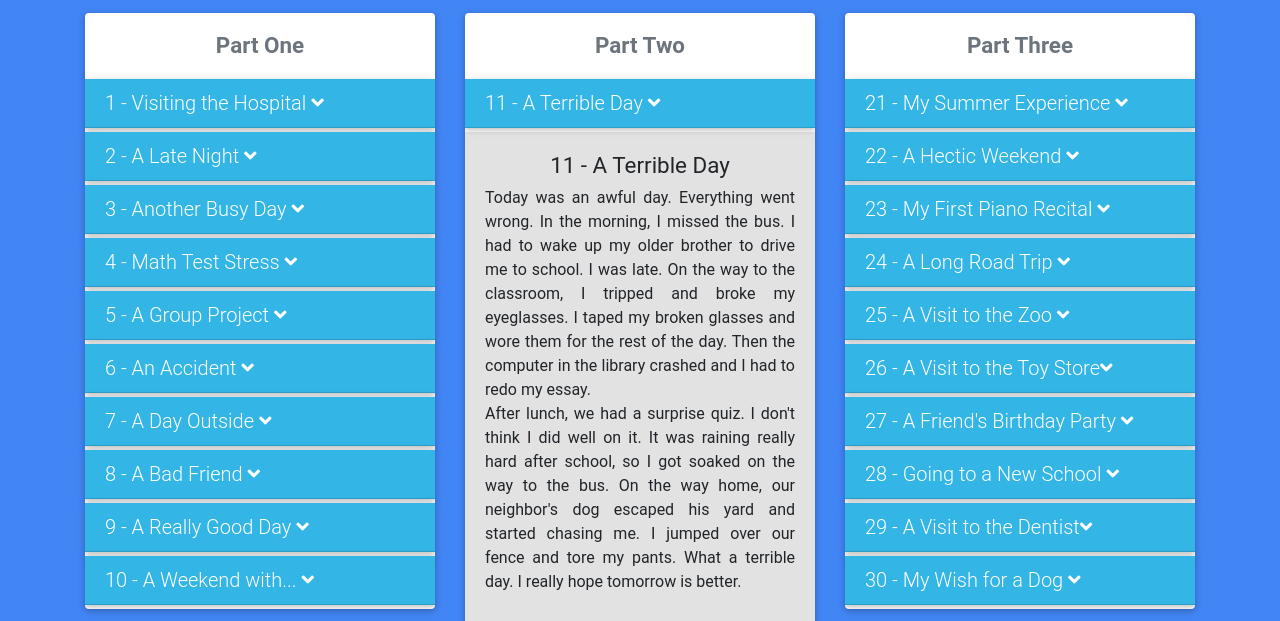
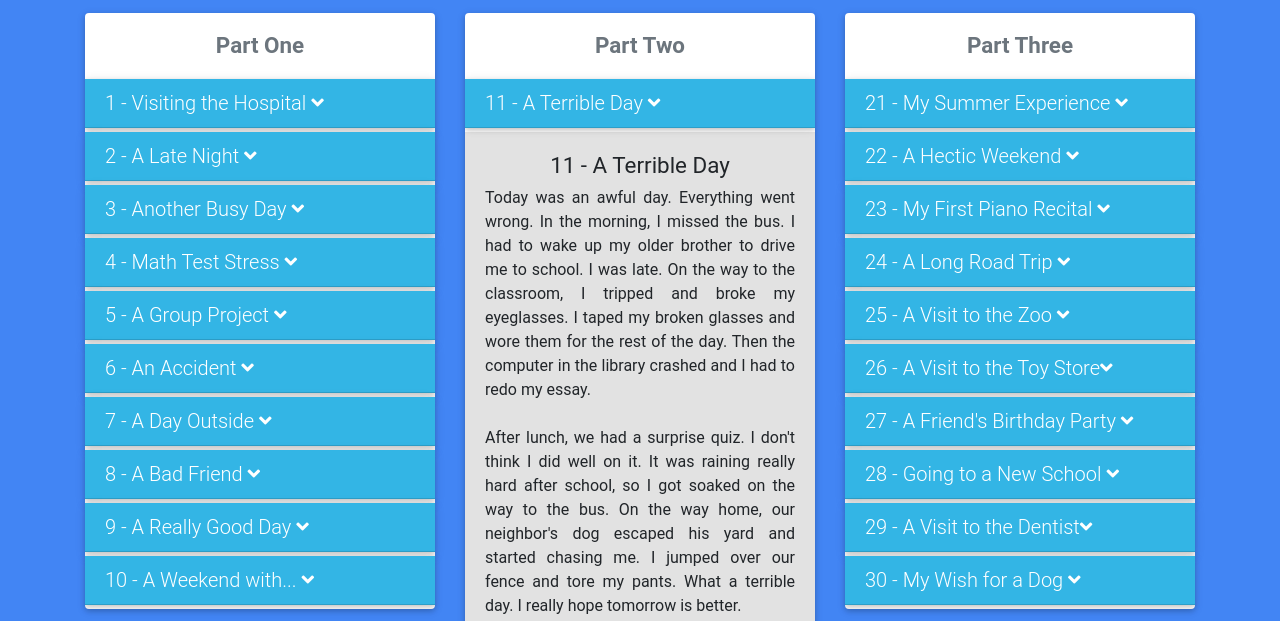
Before and after one commit to djken/ccps, a plain HTML site: page audio2.html in a window 1280 px wide. Both pictures are taken after a click on the tab "11 - A Terrible Day". Shown: the part 179-800 px from the top of the page. Drawn offline with nearby package versions, Linux system fonts and the light colour scheme; files whose address does not match are found by name.

Commit message:
Adding Space

```diff
--- a/audio2.html
+++ b/audio2.html
@@ -409,7 +409,7 @@
                         data-parent="#accordionEx7-two">
                         <div class="card-body mb-1 rgba-grey-light">
                         <h1 class="h4-responsive text-center">11 - A Terrible Day </h1>
-                        <p class="text-justify">Today was an awful day. Everything went wrong. In the morning, I missed the bus. I had to wake up my older brother to drive me to school. I was late. On the way to the classroom, I tripped and broke my eyeglasses. I taped my broken glasses and wore them for the rest of the day. Then the computer in the library crashed and I had to redo my essay. <br> After lunch, we had a surprise quiz. I don't think I did well on it. It was raining really hard after school, so I got soaked on the way to the bus. On the way home, our neighbor's dog escaped his yard and started chasing me. I jumped over our fence and tore my pants. What a terrible day. I really hope tomorrow is better.</p>
+                        <p class="text-justify">Today was an awful day. Everything went wrong. In the morning, I missed the bus. I had to wake up my older brother to drive me to school. I was late. On the way to the classroom, I tripped and broke my eyeglasses. I taped my broken glasses and wore them for the rest of the day. Then the computer in the library crashed and I had to redo my essay. <br><br> After lunch, we had a surprise quiz. I don't think I did well on it. It was raining really hard after school, so I got soaked on the way to the bus. On the way home, our neighbor's dog escaped his yard and started chasing me. I jumped over our fence and tore my pants. What a terrible day. I really hope tomorrow is better.</p>
 
                         <audio controls class="embed-responsive-item pt-3 embed-responsive embed-responsive-4by3">
                             <source src="https://gitlab.com/isteah.jdessources/audio/-/raw/main/11%20A%20Terrible%20Day.mp3">
```
